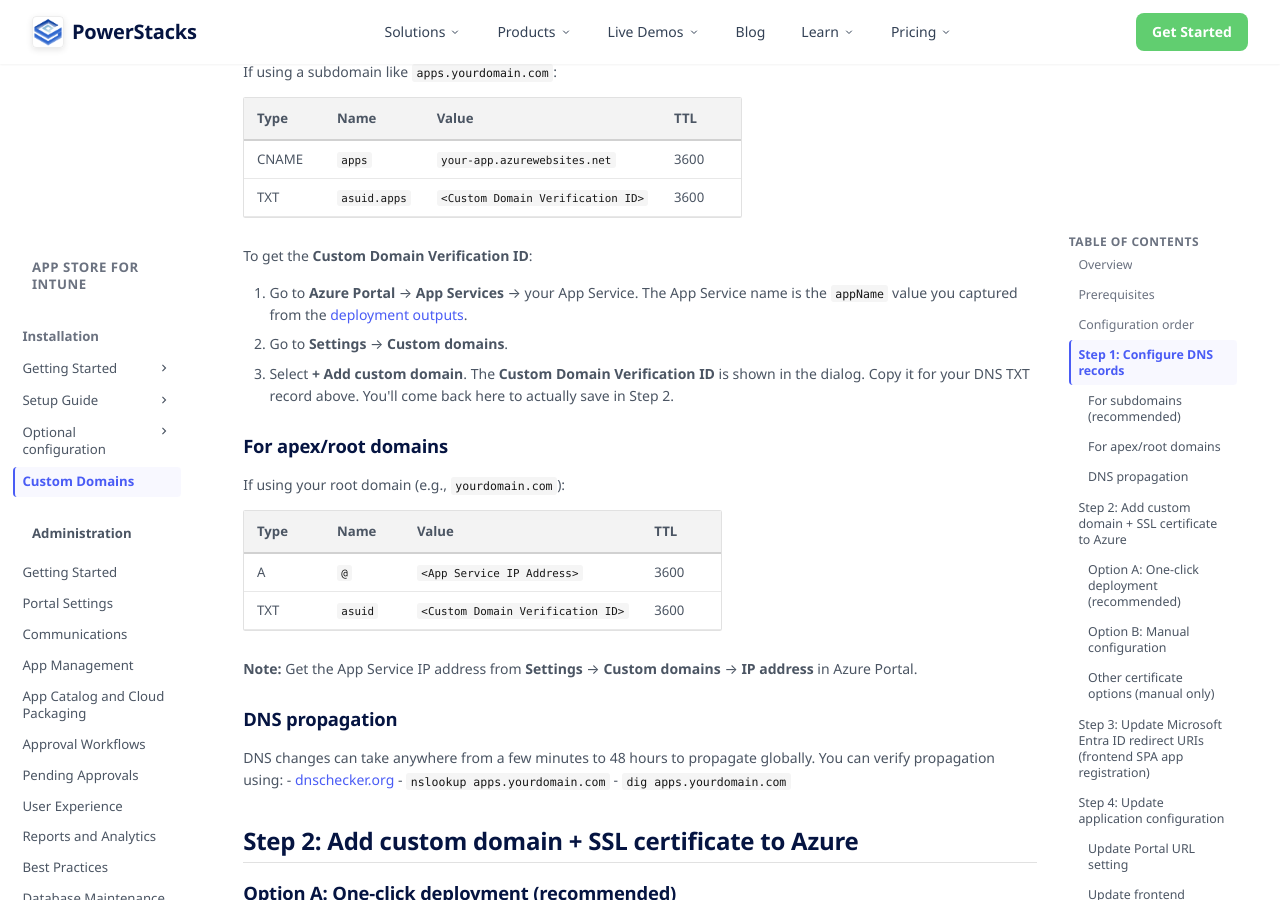
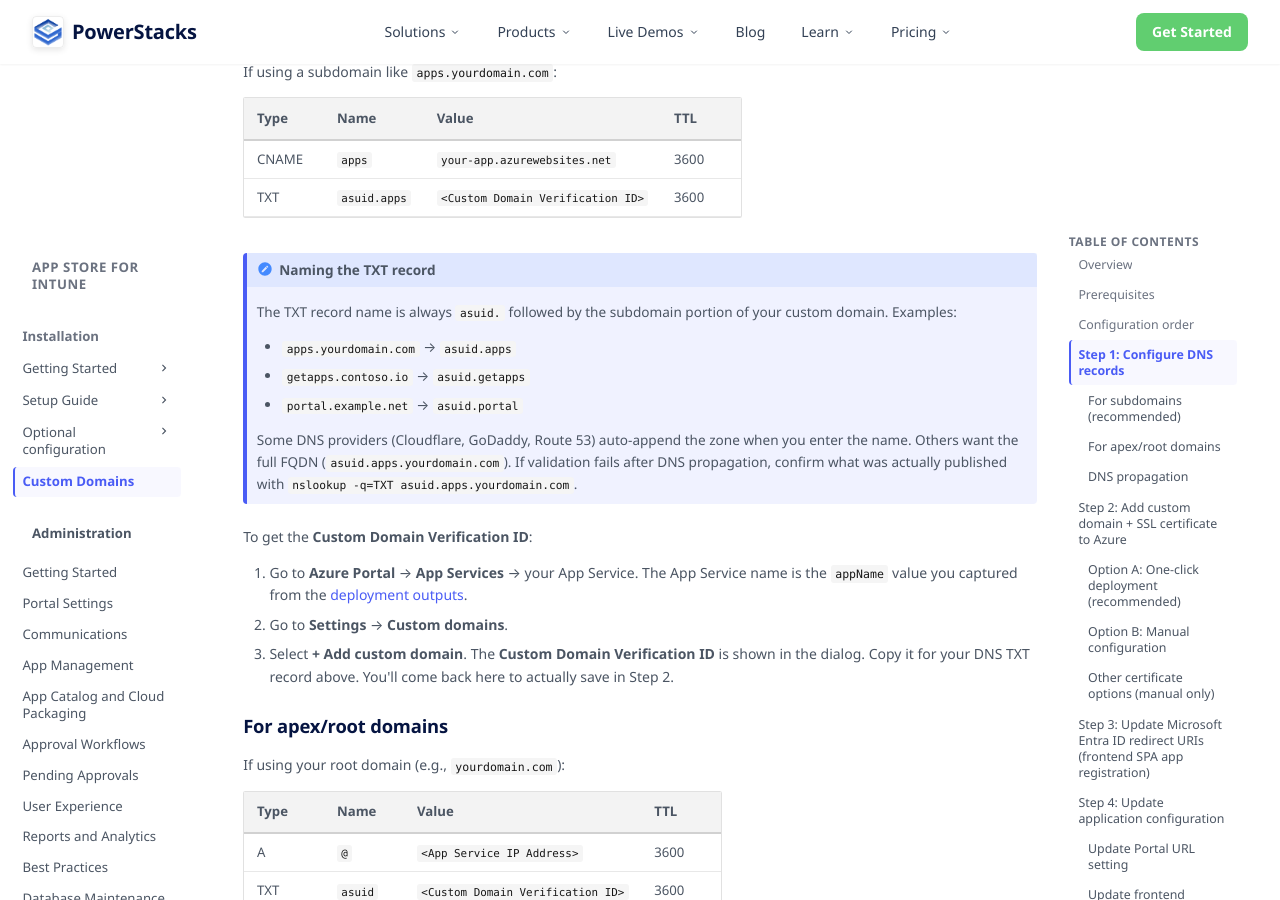
Before and after one commit to powerstacks-corp/powerstacks-docs, an MkDocs documentation site: the page built from docs/app-store-for-intune/administration/custom-domains.md, in a window 1280 px wide and 900 px high, scrolled down 1080 px. Built offline with MkDocs 1.6.1 and Material for MkDocs 9.7.7, drawn with Linux system fonts in a browser that asks for light colours.

Commit message:
app-store docs: explain the asuid.<subdomain> TXT record naming convention
Add a note under the subdomain DNS table walking through three example
custom domains and the matching TXT record names, plus the
DNS-provider gotcha that some auto-append the zone and some don't,
with an nslookup verify command for when validation fails.

```diff
--- a/docs/app-store-for-intune/administration/custom-domains.md
+++ b/docs/app-store-for-intune/administration/custom-domains.md
@@ -44,6 +44,15 @@
 |------|------|-------|-----|
 | CNAME | `apps` | `your-app.azurewebsites.net` | 3600 |
 | TXT | `asuid.apps` | `<Custom Domain Verification ID>` | 3600 |
+
+!!! note "Naming the TXT record"
+    The TXT record name is always `asuid.` followed by the subdomain portion of your custom domain. Examples:
+
+    - `apps.yourdomain.com` → `asuid.apps`
+    - `getapps.contoso.io` → `asuid.getapps`
+    - `portal.example.net` → `asuid.portal`
+
+    Some DNS providers (Cloudflare, GoDaddy, Route 53) auto-append the zone when you enter the name. Others want the full FQDN (`asuid.apps.yourdomain.com`). If validation fails after DNS propagation, confirm what was actually published with `nslookup -q=TXT asuid.apps.yourdomain.com`.
 
 To get the **Custom Domain Verification ID**:
 
```
